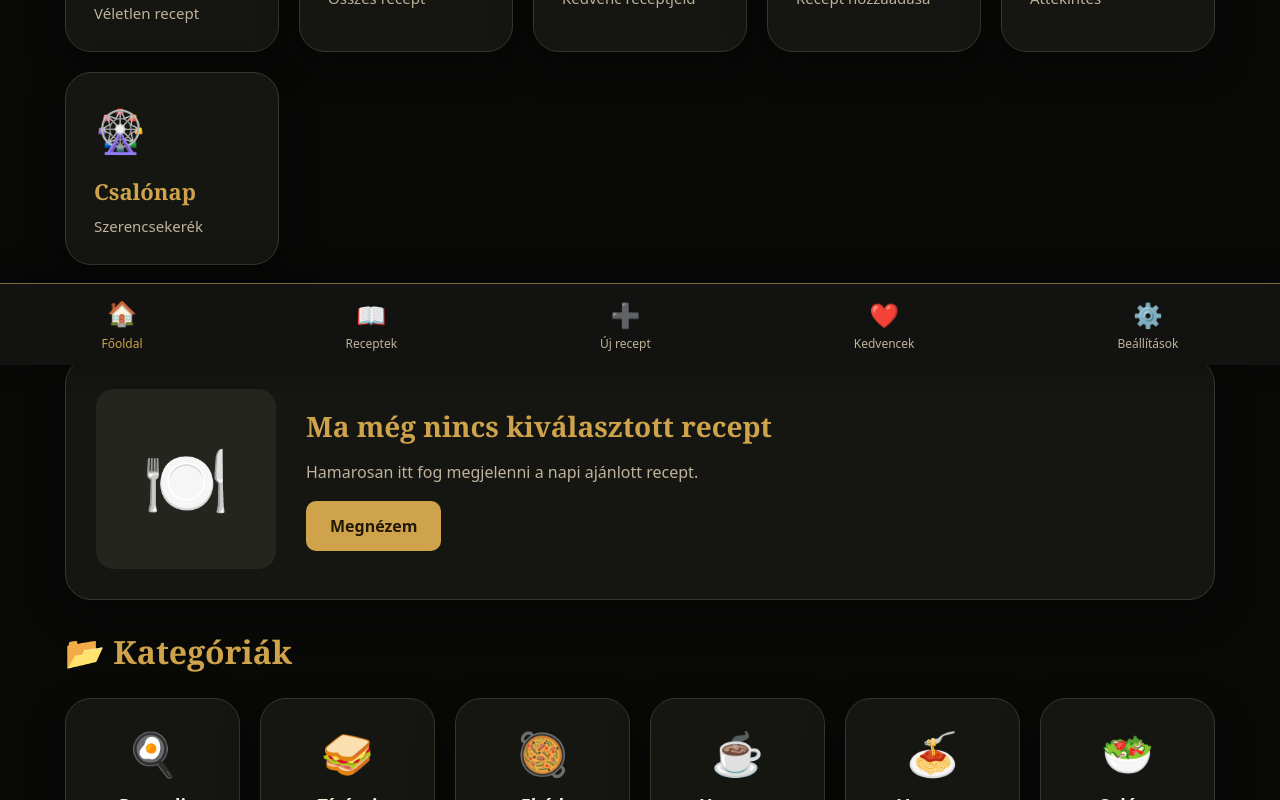
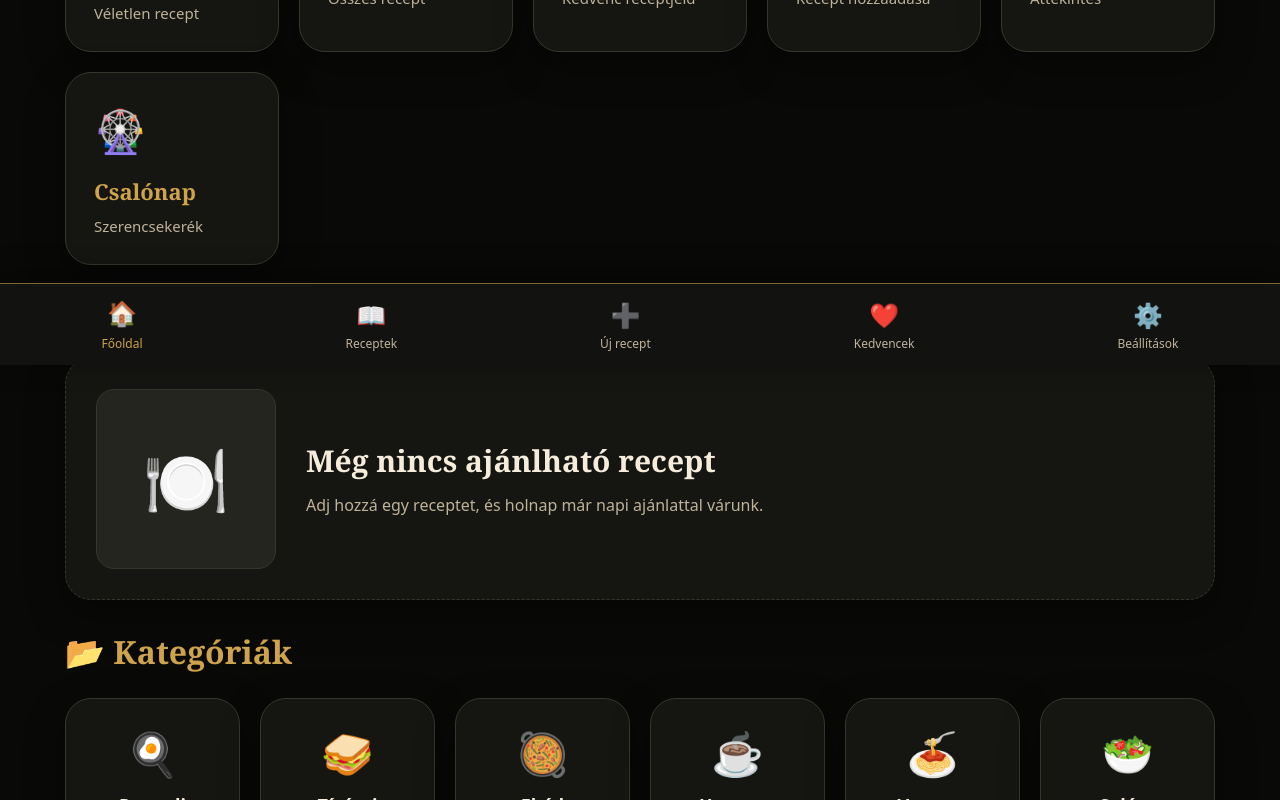
Before and after one commit to arnituri/Romnyi-Food, a React (Vite) app: page / in a window 1280 px wide. Shown: the part 435-1235 px from the top of the page. Built offline with nearby package versions, Linux system fonts and the light colour scheme.

Commit message:
Implement stable daily recipe recommendation

```diff
--- a/src/components/DailyRecommendation.jsx
+++ b/src/components/DailyRecommendation.jsx
@@ -1,37 +1,71 @@
+import { useEffect, useState } from "react";
+import { Link } from "react-router-dom";
+import { getDailyRecommendation } from "../services/dailyRecommendationService";
 import "../styles/DailyRecommendation.css";
 
 function DailyRecommendation() {
+  const [recipe, setRecipe] = useState(() => getDailyRecommendation());
+
+  useEffect(() => {
+    const now = new Date();
+    const nextDay = new Date(
+      now.getFullYear(),
+      now.getMonth(),
+      now.getDate() + 1
+    );
+    let intervalId;
+    const timeoutId = window.setTimeout(() => {
+      setRecipe(getDailyRecommendation());
+      intervalId = window.setInterval(() => {
+        setRecipe(getDailyRecommendation());
+      }, 24 * 60 * 60 * 1000);
+    }, nextDay.getTime() - now.getTime());
+
+    return () => {
+      window.clearTimeout(timeoutId);
+      window.clearInterval(intervalId);
+    };
+  }, []);
+
   return (
     <section className="daily-section">
+      <h2 className="daily-title">Mai ajánlat</h2>
 
-      <h2 className="daily-title">
-        ⭐ Mai ajánlat
-      </h2>
+      {recipe ? (
+        <Link
+          className="daily-card"
+          to={`/recipe/${recipe.id}`}
+          aria-label={`${recipe.name} recept megnyitása`}
+        >
+          <div className="daily-image">
+            {recipe.image ? (
+              <img src={recipe.image} alt="" />
+            ) : (
+              <span aria-hidden="true">🍽️</span>
+            )}
+          </div>
 
-      <div className="daily-card">
-
-        <div className="daily-image">
-          🍽️
+          <div className="daily-content">
+            <p className="daily-label">NEKED VÁLASZTOTTUK</p>
+            <h3>{recipe.name}</h3>
+            <p className="daily-meta">
+              {recipe.category || "Recept"}
+              {recipe.calories ? ` · ${recipe.calories} kcal` : ""}
+            </p>
+            <span className="daily-button">
+              Recept megnyitása <span aria-hidden="true">→</span>
+            </span>
+          </div>
+        </Link>
+      ) : (
+        <div className="daily-card daily-card-empty">
+          <div className="daily-image" aria-hidden="true">🍽️</div>
+          <div className="daily-content">
+            <h3>Még nincs ajánlható recept</h3>
+            <p>Adj hozzá egy receptet, és holnap már napi ajánlattal várunk.</p>
+          </div>
         </div>
-
-        <div className="daily-content">
-
-          <h3>
-            Ma még nincs kiválasztott recept
-          </h3>
-
-          <p>
-            Hamarosan itt fog megjelenni a napi ajánlott recept.
-          </p>
-
-          <button className="daily-button">
-            Megnézem
-          </button>
-
-        </div>
-
-      </div>
-
+      )}
     </section>
   );
 }
--- /dev/null
+++ b/src/services/dailyRecommendationService.js
@@ -0,0 +1,61 @@
+import { getRecipes } from "./recipeService";
+
+export const DAILY_RECOMMENDATION_STORAGE_KEY =
+  "romnyi-food-daily-recommendation";
+
+function getDateKey(date = new Date()) {
+  const year = date.getFullYear();
+  const month = String(date.getMonth() + 1).padStart(2, "0");
+  const day = String(date.getDate()).padStart(2, "0");
+
+  return `${year}-${month}-${day}`;
+}
+
+function getStoredRecommendation() {
+  try {
+    const storedValue = localStorage.getItem(DAILY_RECOMMENDATION_STORAGE_KEY);
+
+    return storedValue ? JSON.parse(storedValue) : null;
+  } catch {
+    return null;
+  }
+}
+
+function findRecipe(recipes, recipeId) {
+  return recipes.find((recipe) => String(recipe.id) === String(recipeId));
+}
+
+export function getDailyRecommendation(date = new Date()) {
+  const recipes = getRecipes();
+
+  if (recipes.length === 0) {
+    return null;
+  }
+
+  const dateKey = getDateKey(date);
+  const storedRecommendation = getStoredRecommendation();
+
+  if (storedRecommendation?.date === dateKey) {
+    const storedRecipe = findRecipe(recipes, storedRecommendation.recipeId);
+
+    if (storedRecipe) {
+      return storedRecipe;
+    }
+  }
+
+  const selectableRecipes =
+    recipes.length > 1 && storedRecommendation?.recipeId != null
+      ? recipes.filter(
+          (recipe) => String(recipe.id) !== String(storedRecommendation.recipeId)
+        )
+      : recipes;
+  const recipe =
+    selectableRecipes[Math.floor(Math.random() * selectableRecipes.length)];
+
+  localStorage.setItem(
+    DAILY_RECOMMENDATION_STORAGE_KEY,
+    JSON.stringify({ date: dateKey, recipeId: recipe.id })
+  );
+
+  return recipe;
+}
--- a/src/styles/DailyRecommendation.css
+++ b/src/styles/DailyRecommendation.css
@@ -1,169 +1,132 @@
 @import "./theme.css";
 
-.daily-section{
-
-    display:flex;
-
-    flex-direction:column;
-
-    gap:20px;
-
+.daily-section {
+  display: flex;
+  flex-direction: column;
+  gap: 20px;
 }
 
-.daily-title{
-
-    color:var(--primary);
-
-    font-size:32px;
-
-    margin:0;
-
+.daily-title {
+  margin: 0;
+  color: var(--primary);
+  font-size: clamp(26px, 4vw, 32px);
 }
 
-.daily-card{
-
-    background:var(--surface-card);
-
-    border-radius:var(--radius-large);
-
-    border:1px solid var(--border);
-
-    box-shadow:var(--shadow);
-
-    display:flex;
-
-    gap:30px;
-
-    padding:30px;
-
-    transition:var(--transition);
-
+.daily-card {
+  display: flex;
+  gap: 30px;
+  padding: 30px;
+  border: 1px solid var(--border);
+  border-radius: var(--radius-large);
+  background: var(--surface-card);
+  box-shadow: var(--shadow);
+  color: inherit;
+  text-decoration: none;
+  transition: var(--transition);
 }
 
-.daily-card:hover{
-
-    border-color:var(--border-strong);
-
-    box-shadow:var(--gold-shadow);
-
+.daily-card:not(.daily-card-empty):hover {
+  border-color: var(--border-strong);
+  box-shadow: var(--gold-shadow);
+  transform: translateY(-2px);
 }
 
-.daily-image{
-
-    width:180px;
-
-    height:180px;
-
-    border-radius:var(--radius-medium);
-
-    background:var(--surface-elevated);
-
-    display:flex;
-
-    justify-content:center;
-
-    align-items:center;
-
-    font-size:70px;
-
-    flex-shrink:0;
-
+.daily-card:focus-visible {
+  outline: 3px solid var(--primary);
+  outline-offset: 4px;
 }
 
-.daily-content{
-
-    display:flex;
-
-    flex-direction:column;
-
-    justify-content:center;
-
-    gap:15px;
-
+.daily-image {
+  display: grid;
+  width: 180px;
+  height: 180px;
+  flex-shrink: 0;
+  place-items: center;
+  overflow: hidden;
+  border: 1px solid var(--border);
+  border-radius: var(--radius-medium);
+  background: var(--surface-elevated);
+  font-size: 70px;
 }
 
-.daily-content h3{
-
-    margin:0;
-
-    color:var(--primary);
-
-    font-size:28px;
-
+.daily-image img {
+  width: 100%;
+  height: 100%;
+  object-fit: cover;
 }
 
-.daily-content p{
-
-    margin:0;
-
-    color:var(--text-secondary);
-
-    line-height:1.6;
-
+.daily-content {
+  display: flex;
+  flex-direction: column;
+  justify-content: center;
+  align-items: flex-start;
+  gap: 12px;
+  min-width: 0;
 }
 
-.daily-button{
-
-    align-self:flex-start;
-
-    background:var(--primary);
-
-    color:var(--on-primary);
-
-    border:none;
-
-    padding:14px 24px;
-
-    border-radius:var(--radius-small);
-
-    cursor:pointer;
-
-    font-size:16px;
-
-    font-weight:bold;
-
-    transition:var(--transition);
-
+.daily-label {
+  margin: 0;
+  color: var(--primary);
+  font-size: 12px;
+  font-weight: 800;
+  letter-spacing: .12em;
 }
 
-.daily-button:hover{
-
-    background:var(--primary-hover);
-
+.daily-content h3 {
+  margin: 0;
+  color: var(--text);
+  font-size: clamp(24px, 4vw, 30px);
+  font-family: var(--font-display);
 }
 
-@media(max-width:768px){
-
-.daily-card{
-
-flex-direction:column;
-
-align-items:center;
-
-text-align:center;
-
+.daily-meta,
+.daily-content > p:last-child {
+  margin: 0;
+  color: var(--text-secondary);
+  line-height: 1.6;
 }
 
-.daily-content{
-
-align-items:center;
-
+.daily-button {
+  display: inline-flex;
+  gap: 9px;
+  align-items: center;
+  margin-top: 4px;
+  padding: 13px 18px;
+  border-radius: var(--radius-small);
+  background: var(--primary);
+  color: var(--on-primary);
+  font-size: 15px;
+  font-weight: 800;
 }
 
-.daily-button{
-
-align-self:center;
-
+.daily-button span {
+  font-size: 19px;
+  line-height: 1;
+  transition: transform var(--transition);
 }
 
-.daily-image{
-
-width:140px;
-
-height:140px;
-
-font-size:60px;
-
+.daily-card:hover .daily-button span {
+  transform: translateX(3px);
 }
 
+.daily-card-empty {
+  border-style: dashed;
 }
+
+@media (max-width: 768px) {
+  .daily-card {
+    flex-direction: column;
+    align-items: center;
+    text-align: center;
+  }
+
+  .daily-content {
+    align-items: center;
+  }
+
+  .daily-image {
+    width: min(100%, 220px);
+    height: 160px;
+    font-size: 60px;
+  }
+}
```
